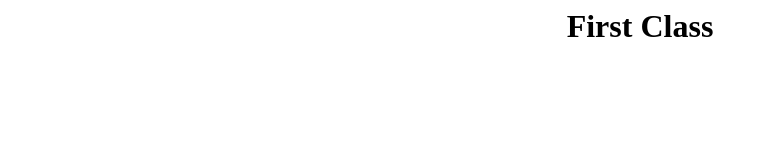
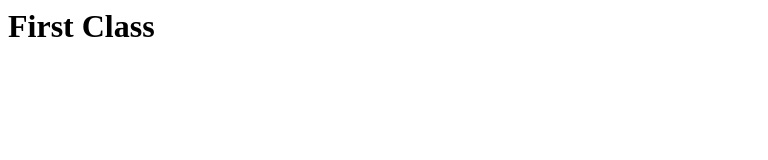
Before and after one commit to eiasinprodhan/HTML, a plain HTML site: page First Class.html in a window 1280 px wide. Shown: the whole page, without its empty margins (0-768 px from the left). Drawn offline with Linux system fonts and the light colour scheme.

Commit message:
Change center tag from First class.html

```diff
--- a/First Class.html
+++ b/First Class.html
@@ -3,6 +3,6 @@
 		<title>First Class</title>
 	</head>
 <body>
-	<center><h1>First Class</h1></center>
+	<h1>First Class</h1>
 </body>
 </html>
```
